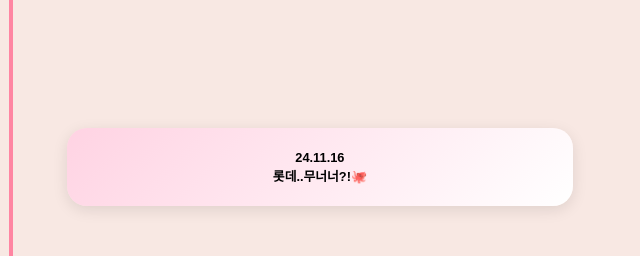
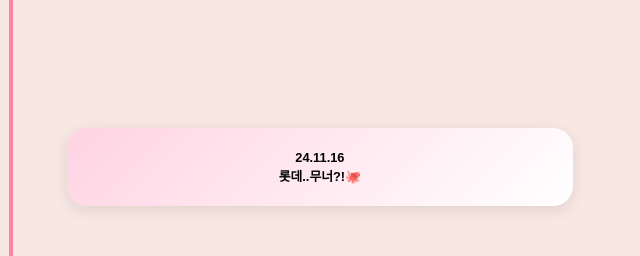
Before and after one commit to yon826/1000, a plain HTML site: page index.html in a window 1280 px wide. Shown: the part 5760-6016 px from the top of the page, 629-1269 px from the left. Drawn offline with nearby package versions, Linux system fonts and the light colour scheme.

Commit message:
index_9.html

```diff
--- a/index.html
+++ b/index.html
@@ -69,7 +69,7 @@
         <div class="timeline-item"><div class="timeline-content">23.08.06<br>그냥 기여워서<br>넣은 사진❤️ </div><div class="bg-container"><img src="230806.jpg" alt="우리의 사진"></div></div>
         <div class="timeline-item bg-sea"><div class="bg-container"><img src="240107.jpg" alt="우리의 사진"></div><div class="timeline-content">24.01.08<br>다시.강릉🌊</div></div>
         <div class="timeline-item"><div class="timeline-content">24.09.28<br>축제! 🎆</div><div class="bg-container"><img src="240928.jpg" alt="우리의 사진"></div></div>
-        <div class="timeline-item"><div class="bg-container"><img src="241116.jpg" alt="우리의 사진"></div><div class="timeline-content">24.11.16<br>롯데..무너너?!🐙</div></div>
+        <div class="timeline-item"><div class="bg-container"><img src="241116.jpg" alt="우리의 사진"></div><div class="timeline-content">24.11.16<br>롯데..무너?!🐙</div></div>
         <div class="timeline-item bg-winter"><div class="timeline-content">24.12.25<br>❄️스키이⛷️</div><div class="bg-container"><img src="241215.jpg" alt="우리의 사진"></div></div>
         <div class="timeline-item"><div class="bg-container"><img src="250223.jpg" alt="우리의 사진"></div><div class="timeline-content">25.02.23<br>.<br>.</div></div>
         <div class="final-message">사랑해 지현아<br>지금까지 함께여서 너무 고마웠고<br>앞으로도 계속 함께하자! 💕</div>
```
